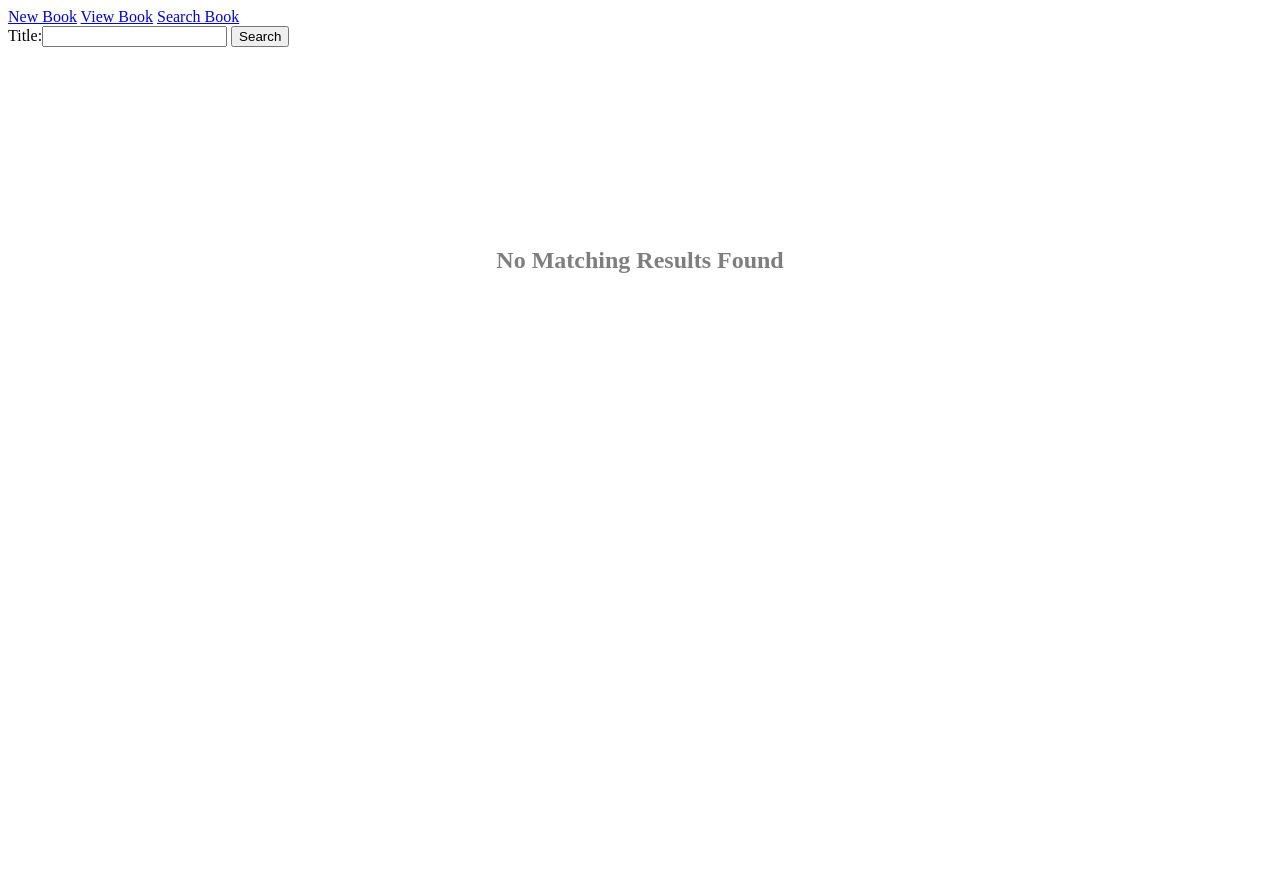
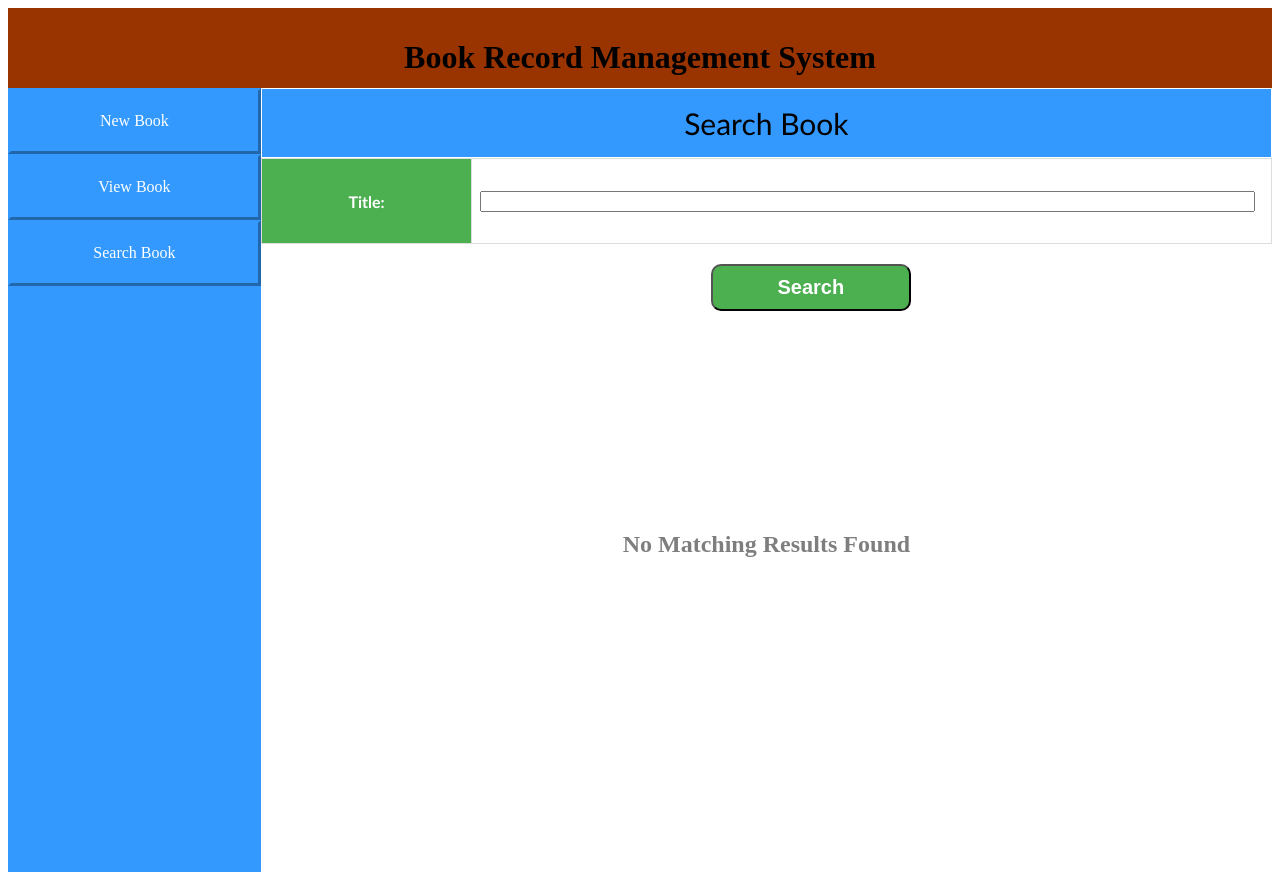
Before and after one commit to abhi-projects/BRMproject, a Django app: page /brmapp/search-book in a window 1280 px wide. Before the commit the page ends 273 px from the top, so only its background shows below. Run offline with Django 3.2, Linux system fonts and the light colour scheme.

Commit message:
done styling

```diff
--- a/BRMapp/forms.py
+++ b/BRMapp/forms.py
@@ -7,5 +7,6 @@ class NewBookForm(forms.Form):
     author = forms.CharField(label='Author', max_length=100)
     publisher = forms.CharField(label='Publisher', max_length=100)
 
+
 class Search(forms.Form):
     title = forms.CharField(label='Title', max_length=100)
--- a/static/css/newbookstyle.css
+++ b/static/css/newbookstyle.css
@@ -0,0 +1,88 @@
+#title{
+    text-align: center;
+    background-color: #993300;
+    height: 60px;
+    padding: 10px;
+}
+
+.book_form{
+    font-family: "Trebuchet MS", Arial, Helvetica, sans-serif;
+    border-collapse: collapse;
+    width: 100%;
+
+}
+
+.book_form td, .book_form th {
+  border: 1px solid #ddd;
+  padding: 8px;
+  height: 60px;
+}
+
+.book_form tr:nth-child(even){
+    background-color: #f2f2f2;
+}
+
+.book_form tr:hover{
+    background-color: #ddd;
+}
+
+.book_form th{
+  padding-top: 12px;
+  padding-bottom: 12px;
+  text-align: center;
+  background-color: #4CAF50;
+  color: white;
+}
+
+.book_form input{
+    width: 98%;
+}
+
+.book_form caption{
+    background-color: #3399ff;
+    border: 1px ridge #3399ff;
+    margin: 1px;
+    padding-top: 15px;
+    padding-bottom: 15px;
+    font-size: 30px;
+}
+
+.header{
+    float: left;
+    width: 20%;
+    height: 98vh;
+    background-color: #3399ff;
+    text-align: center;
+}
+
+.main{
+    float: left;
+    width: 80%;
+}
+
+#form_input{
+    margin: 20px 0 20px 450px;
+    border-radius: 10px;
+    width: 200px;
+    padding: 10px 0 10px 0;
+    font-weight: bold;
+    font-size: 20px;
+    background-color: #4CAF50;
+    color: white;
+}
+
+.header a{
+    display: flex;
+    text-decoration: none;
+    justify-content: center;
+    align-items: center;
+    height: 60px;
+    color: white;
+    border-style: outset;
+    border-color: #3399ff;
+}
+
+.header a:hover, a:focus{
+    border-style: inset;
+    color: black;
+}
--- a/templates/search_book.html
+++ b/templates/search_book.html
@@ -7,20 +7,23 @@
     <link rel="stylesheet" href="{% static 'css/newbookstyle.css' %}">
 </head>
 <body>
+    <div id="title"><h1>Book Record Management System</h1></div>
     <div class="header">
         <a href="new-book">New Book</a>
         <a href="view-book">View Book</a>
         <a href="search-book">Search Book</a>
     </div>
     <div class="main">
-        <form action="/brmapp/search" method="post">{% csrf_token %}
-            {{form}}
-            <input type="submit" value="Search">
-        </form>
-    </div>
+        <div id="search_form">
+           <form action="/brmapp/search" method="post">{% csrf_token %}
+               <table class="book_form"><caption>Search Book</caption>{{form}}</table>
+               <input type="submit" value="Search" id="form_input">
+           </form>
+        </div>
+
     {% if book_list %}
     <div class="search_result">
-        <table style="width: 100%; text-align: left">
+        <table class="book_form">
             <tr>
                 <th>TITLE</th>
                 <th>AUTHOR</th>
@@ -40,5 +43,6 @@
     {% else %}
     <h2 style="opacity: 0.5; text-align: center; margin: 200px">No Matching Results Found</h2>
     {% endif %}
+    </div>
 </body>
 </html>
```
Also changed, not shown: templates/edit_book.html (+6 -2 lines), templates/newbook.html (+8 -4 lines), templates/view_book.html (+5 -3 lines).
